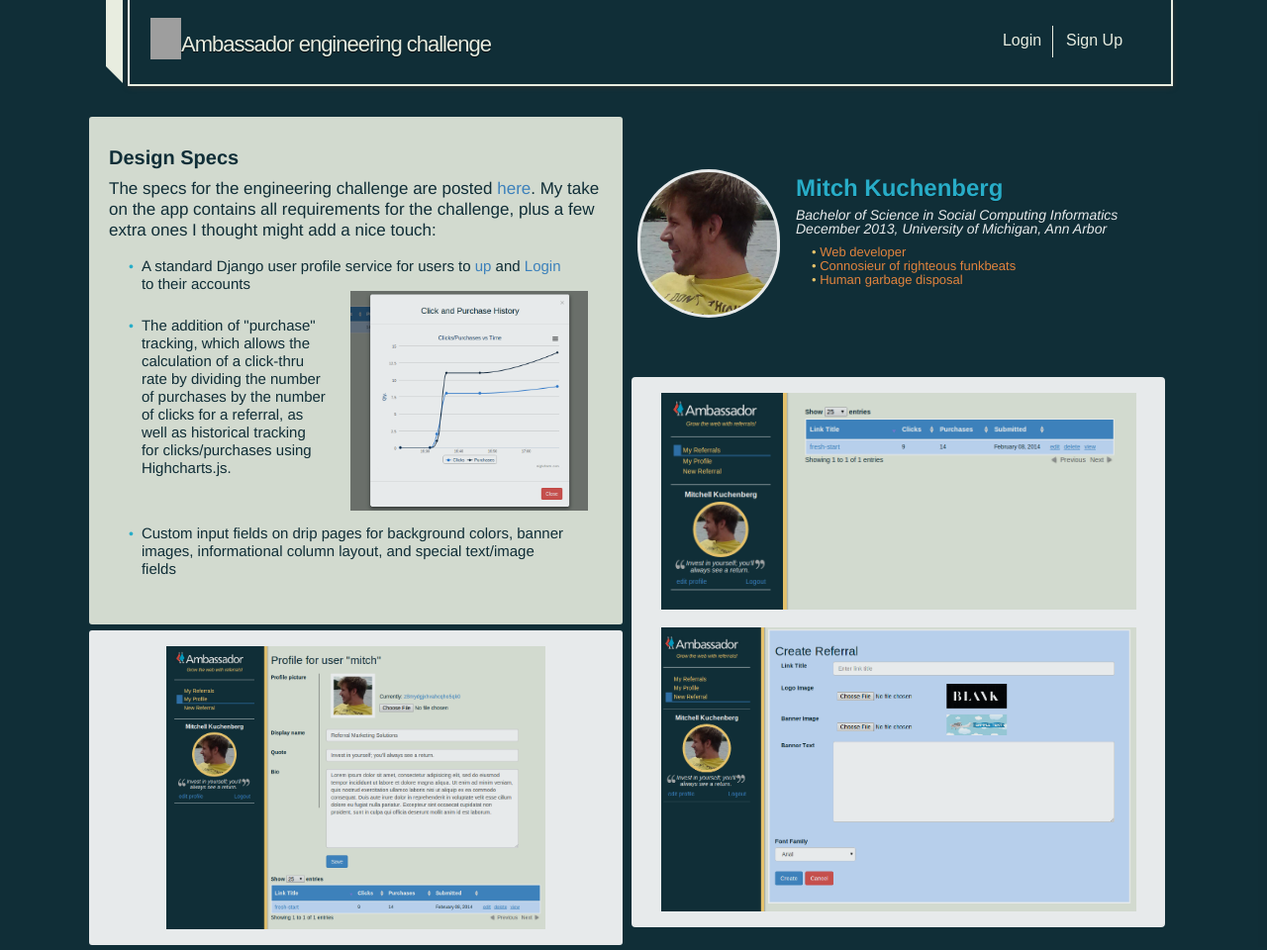
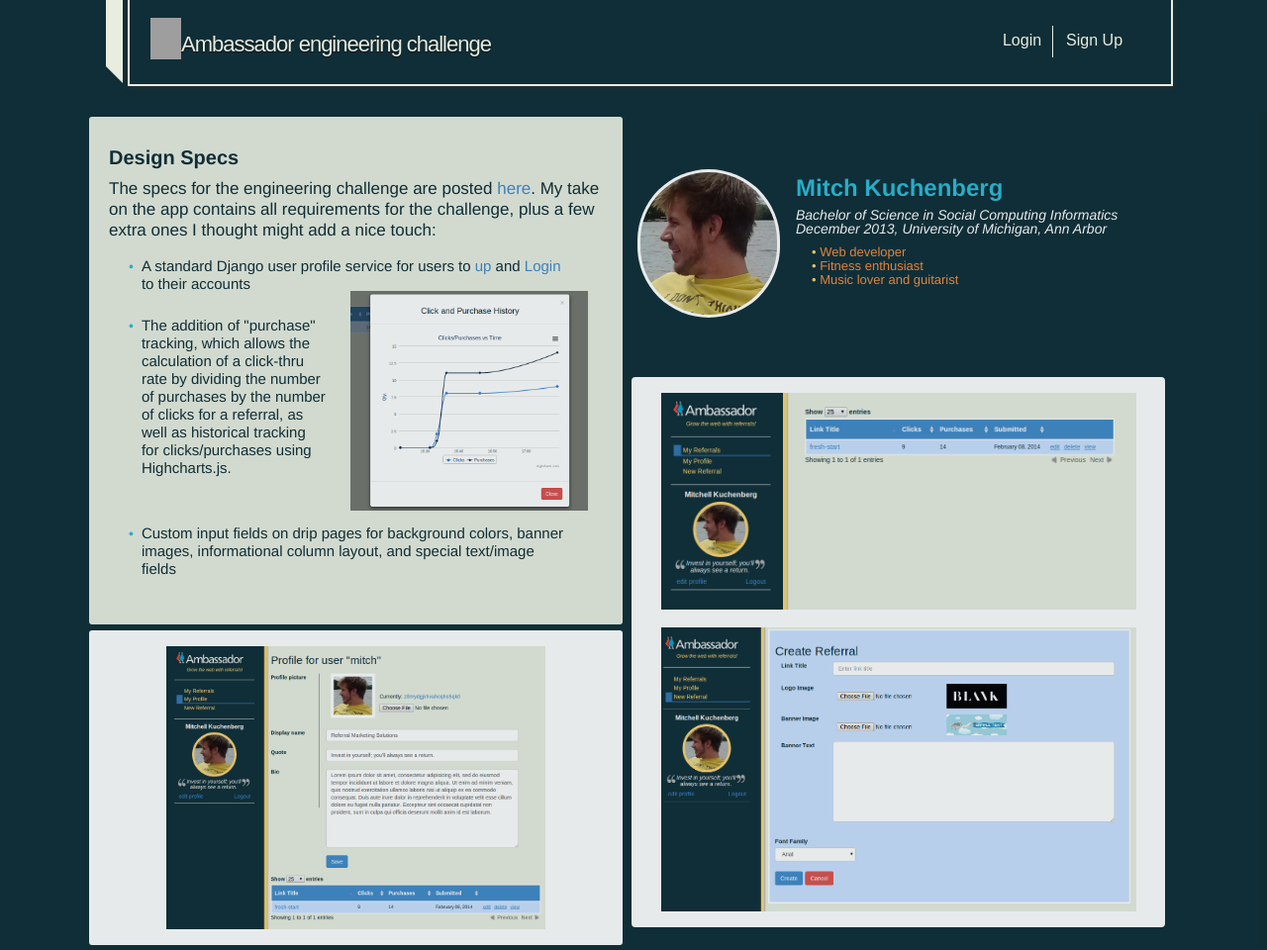
Before and after one commit to mkuchen/ambassador_app, a Django app: template templates/splash/splash.html in a window 1280 px wide. Shown: the whole page at 99% size. Run offline with Django 3.2, Linux system fonts and the light colour scheme; the template is opened without the code that fills it: values that come from a table or form of the project are taken from there, others are empty; some libraries are stand-ins or nearby versions; some web fonts are replaced; grey boxes are pictures that could not be loaded.

Commit message:
small change...

```diff
--- a/templates/splash/splash.html
+++ b/templates/splash/splash.html
@@ -71,8 +71,8 @@
 							<p> <span>Bachelor of Science in Social Computing Informatics <br> December 2013, University of Michigan, Ann Arbor</span> </p>
 							<ul>
 								<li>Web developer</li>
-								<li>Connosieur of righteous funkbeats</li>
-								<li>Human garbage disposal</li>
+								<li>Fitness enthusiast</li>
+								<li>Music lover and guitarist</li>
 							</ul>
 						</div>
 						<div id="right-bottom">
```
